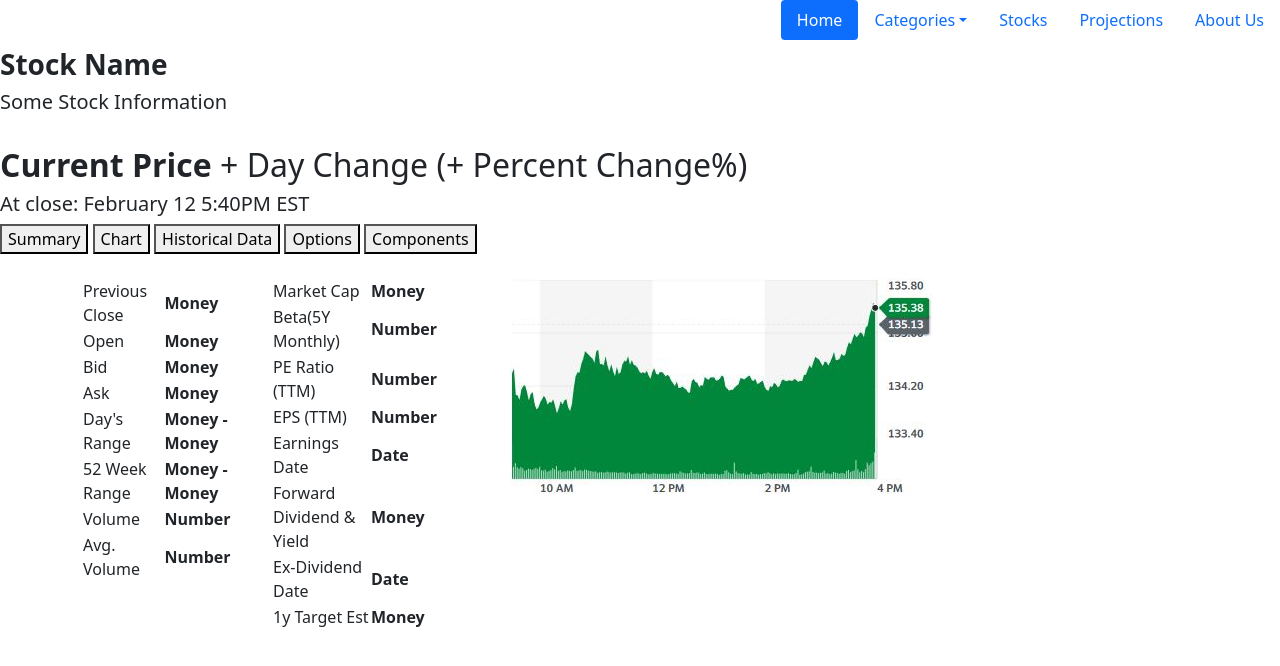
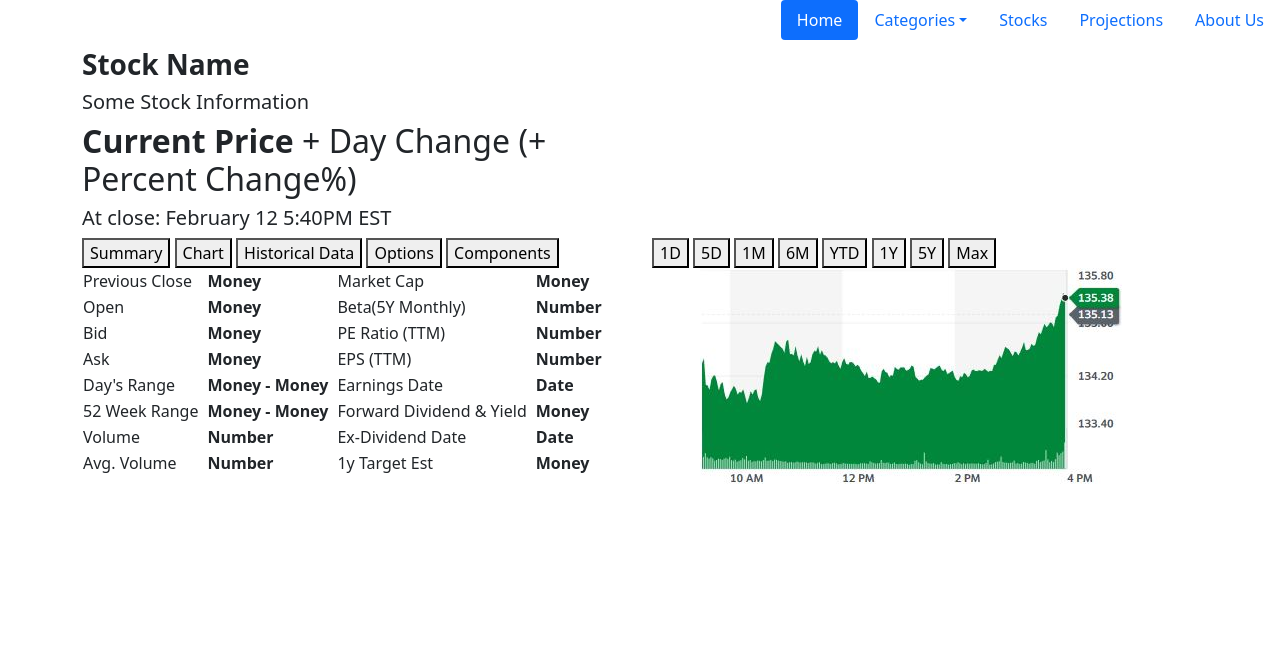
Before and after one commit to marketsupreme/rocketStonks, a Flask app: template templates/stocks.html in a window 1280 px wide. Shown: the top 666 px of the page. Run offline with Flask 2, Linux system fonts and the light colour scheme; the template is opened without the code that fills it, so the values that code supplies are empty.

Commit message:
Updated WIP Stock page - part 2.

```diff
--- /dev/null
+++ b/static/css/stocks.css
@@ -0,0 +1,3 @@
+td {
+    padding-right: 0.5em;
+}
--- a/templates/stocks.html
+++ b/templates/stocks.html
@@ -8,12 +8,12 @@
     <!-- Bootstrap CSS -->
     <link href="https://cdn.jsdelivr.net/npm/bootstrap@5.0.0-beta2/dist/css/bootstrap.min.css" rel="stylesheet" integrity="sha384-BmbxuPwQa2lc/FVzBcNJ7UAyJxM6wuqIj61tLrc4wSX0szH/Ev+nYRRuWlolflfl" crossorigin="anonymous">
     <script src="https://cdn.jsdelivr.net/npm/bootstrap@5.0.0-beta2/dist/js/bootstrap.bundle.min.js" integrity="sha384-b5kHyXgcpbZJO/tY9Ul7kGkf1S0CWuKcCD38l8YkeH8z8QjE0GmW1gYU5S9FOnJ0" crossorigin="anonymous"></script>
+    <link href="../static/css/stocks.css" rel="stylesheet">
     <title> Stock Name </title>
 </head>
 <body>
 
 <!-- Option 1: Bootstrap Bundle with Popper -->
-
 <ul class="nav nav-pills" style="float:right;" >
     <li class="nav-item">
         <a class="nav-link active" aria-current="page" href="#">Home</a>
@@ -40,95 +40,83 @@
 </ul>
 <br>
 <br>
+<div class="container" style="justify-content: flex-start">
+    <div class="row row-cols-2">
+        <div class="col">
             <h3> <strong>Stock Name </strong> </h3>
             <h5> Some Stock Information </h5>
-<br>
+        </div>
+        <div class="col">
+        </div>
+        <div class="col">
             <h2> <strong> Current Price </strong> + Day Change (+ Percent Change%) </h2>
             <h5> At close: February 12 5:40PM EST </h5>
-
-<div>
+        </div>
+        <div class="col">
+        </div>
+        <div class="col">
             <button> Summary </button> <button> Chart </button> <button> Historical Data </button> <button> Options </button>
             <button> Components </button>
         </div>
-<br>
-
-<div class="container" style="justify-content: flex-start">
-    <div class="row">
-        <div class="col-2">
+        <div class="col">
+            <button> 1D </button> <button> 5D </button> <button> 1M </button> <button> 6M </button>
+            <button> YTD </button> <button> 1Y </button> <button> 5Y </button> <button> Max </button>
+        </div>
+        <div class="col">
             <table>
-                <tr>
+                <tr >
                     <td> Previous Close </td>
+                    <td> <strong> Money </strong> </td>
+                    <td> Market Cap </td>
                     <td> <strong> Money </strong> </td>
                 </tr>
                 <tr>
                 <tr>
                     <td> Open </td>
                     <td> <strong> Money </strong> </td>
+                    <td> Beta(5Y Monthly) </td>
+                    <td> <strong> Number </strong> </td>
                 </tr>
                 <tr>
                     <td> Bid </td>
                     <td> <strong> Money </strong> </td>
+                    <td> PE Ratio (TTM) </td>
+                    <td> <strong> Number </strong> </td>
                 </tr>
                 <tr>
                     <td> Ask </td>
                     <td> <strong> Money </strong> </td>
+                    <td> EPS (TTM) </td>
+                    <td> <strong> Number </strong> </td>
                 </tr>
                 <tr>
                     <td> Day's Range </td>
                     <td> <strong> Money - Money </strong> </td>
+                    <td> Earnings Date </td>
+                    <td> <strong> Date </strong> </td>
                 </tr>
                 <tr>
                     <td> 52 Week Range </td>
                     <td> <strong> Money - Money </strong> </td>
+                    <td> Forward Dividend & Yield </td>
+                    <td> <strong> Money </strong> </td>
                 </tr>
                 <tr>
                     <td> Volume </td>
                     <td> <strong> Number </strong> </td>
+                    <td> Ex-Dividend Date </td>
+                    <td> <strong> Date </strong> </td>
                 </tr>
                 <tr>
                     <td> Avg. Volume </td>
                     <td> <strong> Number </strong> </td>
+                    <td> 1y Target Est </td>
+                    <td> <strong> Money </strong> </td>
                 </tr>
             </table>
 
         </div>
-        <div class="col-2">
-            <table>
-            <tr>
-            <td> Market Cap </td>
-            <td> <strong> Money </strong> </td>
-            </tr>
-            <tr>
-                <td> Beta(5Y Monthly) </td>
-                <td> <strong> Number </strong> </td>
-            </tr>
-            <tr>
-                <td> PE Ratio (TTM) </td>
-                <td> <strong> Number </strong> </td>
-            </tr>
-            <tr>
-                <td> EPS (TTM) </td>
-                <td> <strong> Number </strong> </td>
-            </tr>
-            <tr>
-                <td> Earnings Date </td>
-                <td> <strong> Date </strong> </td>
-            </tr>
-            <tr>
-                <td> Forward Dividend & Yield </td>
-                <td> <strong> Money </strong> </td>
-            </tr>
-            <tr>
-                <td> Ex-Dividend Date </td>
-                <td> <strong> Date </strong> </td>
-            </tr>
-            <tr>
-                <td> 1y Target Est </td>
-                <td> <strong> Money </strong> </td>
-            </tr>
-            </table>
-        </div>
-        <div class="col-8">
+        <div class="col">
             <img src="../static/images/apple.JPG" alt = 'stock name' style="padding-left: 3em;">
         </div>
     </div>
```
Lines whose indentation alone changed are shown as unchanged.
